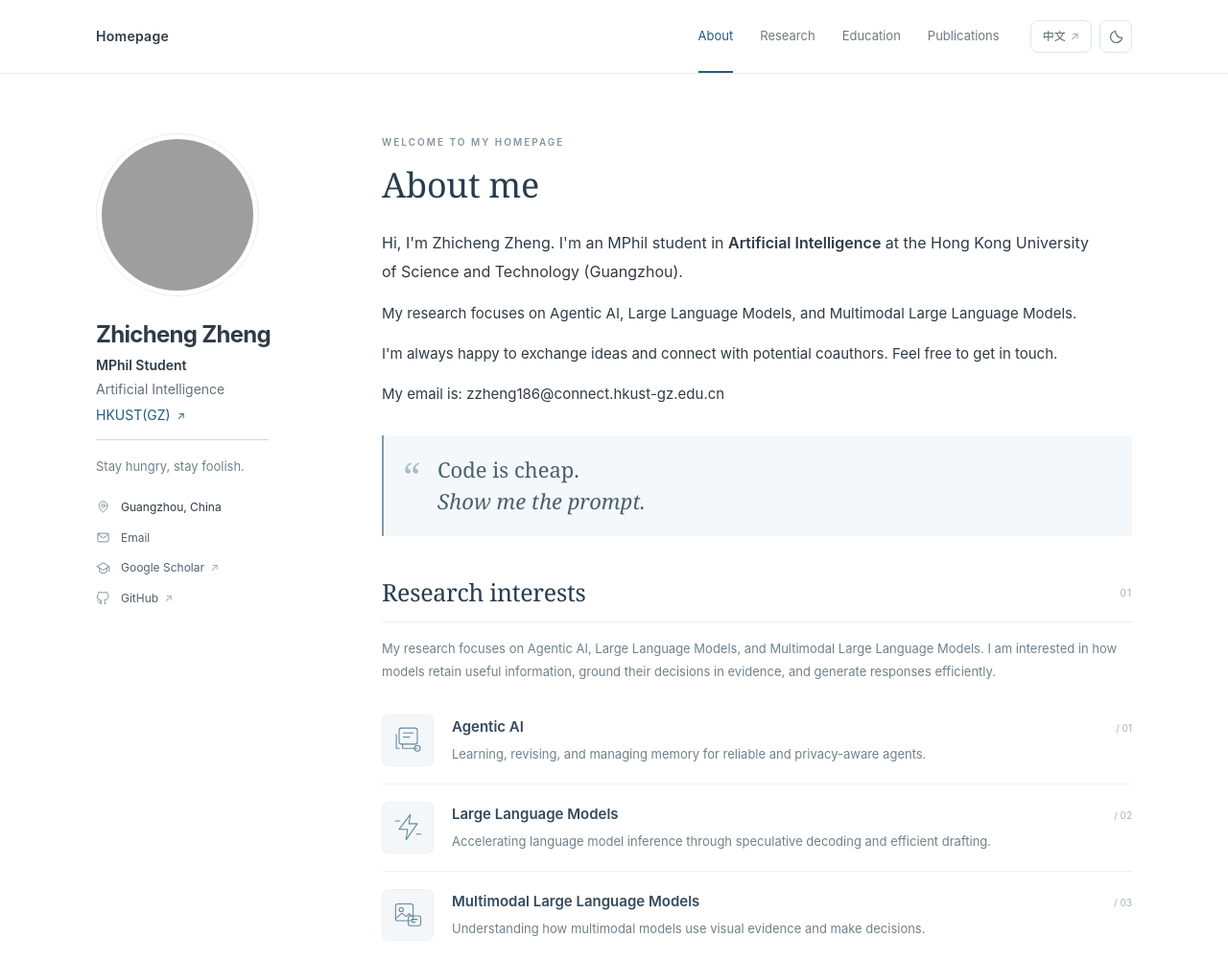
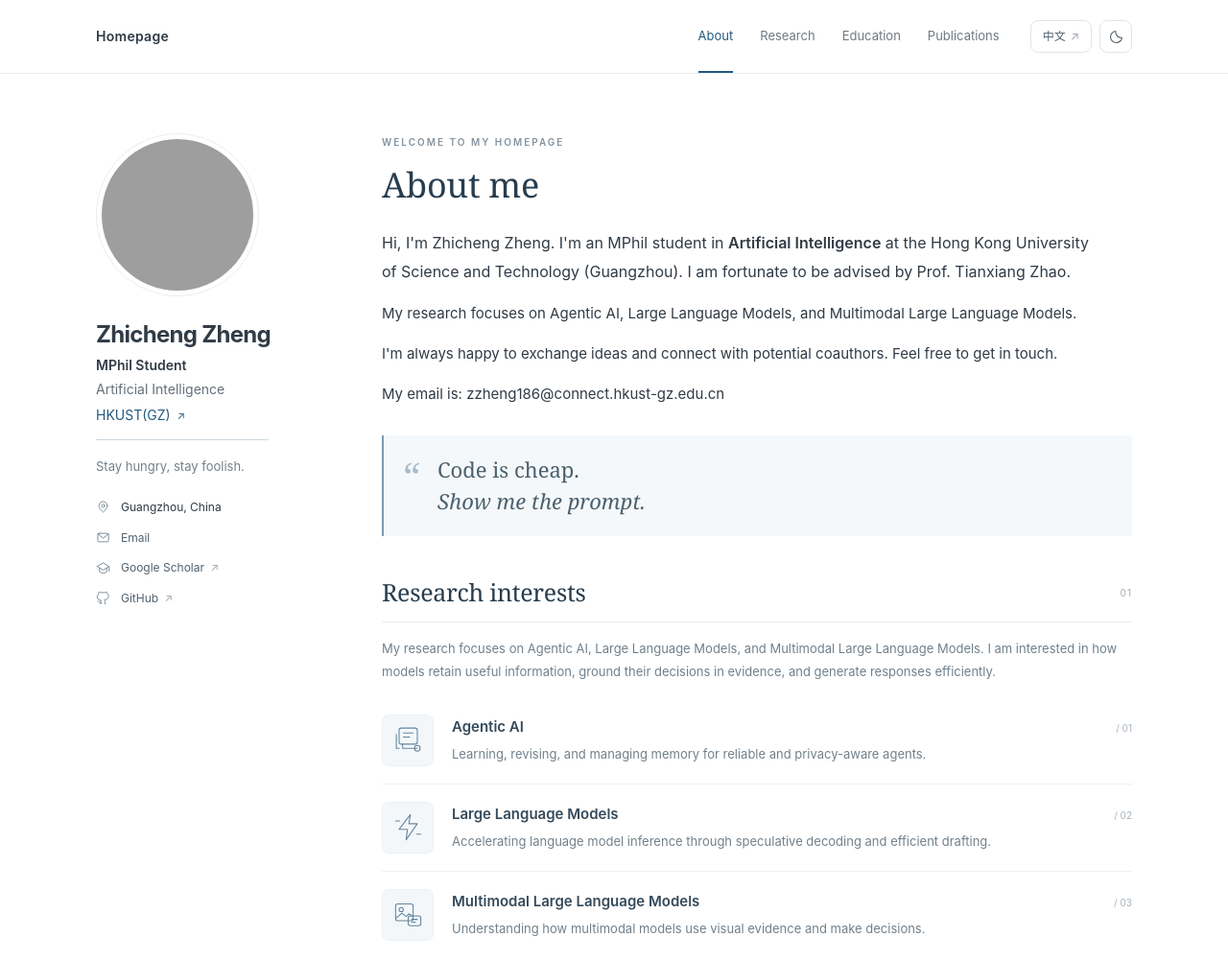
Before and after one commit to Perseus037/Perseus037.github.io, a plain HTML site: page index.html in a window 1280 px wide. Shown: the top 1002 px of the page at 96% size. Drawn offline with Linux system fonts and the light colour scheme; grey boxes are pictures that could not be loaded.

Commit message:
Add advisor sentence to bilingual introduction

```diff
--- a/index.html
+++ b/index.html
@@ -67,7 +67,7 @@
       <section id="about" class="about section">
         <p class="eyebrow" data-en="WELCOME TO MY HOMEPAGE" data-zh="欢迎来到我的个人主页">WELCOME TO MY HOMEPAGE</p>
         <h2 data-en="About me" data-zh="关于我">About me</h2>
-        <p class="intro"><span data-en="Hi, I'm Zhicheng Zheng. " data-zh="你好，我是郑治成。">Hi, I'm Zhicheng Zheng. </span><span data-en="I'm an MPhil student in " data-zh="我是一名">I'm an MPhil student in </span><strong data-en="Artificial Intelligence" data-zh="人工智能">Artificial Intelligence</strong><span data-en=" at the " data-zh="专业的研究型硕士，目前就读于"> at the </span><span data-en="Hong Kong University of Science and Technology (Guangzhou)" data-zh="香港科技大学（广州）">Hong Kong University of Science and Technology (Guangzhou)</span><span data-en="." data-zh="。">.</span></p>
+        <p class="intro"><span data-en="Hi, I'm Zhicheng Zheng. " data-zh="你好，我是郑治成。">Hi, I'm Zhicheng Zheng. </span><span data-en="I'm an MPhil student in " data-zh="我是一名">I'm an MPhil student in </span><strong data-en="Artificial Intelligence" data-zh="人工智能">Artificial Intelligence</strong><span data-en=" at the " data-zh="专业的研究型硕士，目前就读于"> at the </span><span data-en="Hong Kong University of Science and Technology (Guangzhou)" data-zh="香港科技大学（广州）">Hong Kong University of Science and Technology (Guangzhou)</span><span data-en="." data-zh="。">.</span><span data-en=" I am fortunate to be advised by Prof. Tianxiang Zhao." data-zh="我很荣幸能在赵天翔老师的指导下学习与研究。"> I am fortunate to be advised by Prof. Tianxiang Zhao.</span></p>
         <p data-en="My research focuses on Agentic AI, Large Language Models, and Multimodal Large Language Models." data-zh="我目前主要研究 AI 智能体、大语言模型和多模态大模型。">My research focuses on Agentic AI, Large Language Models, and Multimodal Large Language Models.</p>
         <p data-en="I'm always happy to exchange ideas and connect with potential coauthors. Feel free to get in touch." data-zh="如果你也对这些方向感兴趣，欢迎找我聊聊，也期待有机会可以一起合作。">I'm always happy to exchange ideas and connect with potential coauthors. Feel free to get in touch.</p>
         <p><span data-en="My email is: " data-zh="联系邮箱：">My email is: </span><a href="mailto:zzheng186@connect.hkust-gz.edu.cn" style="color:var(--ink);overflow-wrap:anywhere">zzheng186@connect.hkust-gz.edu.cn</a></p>
```
